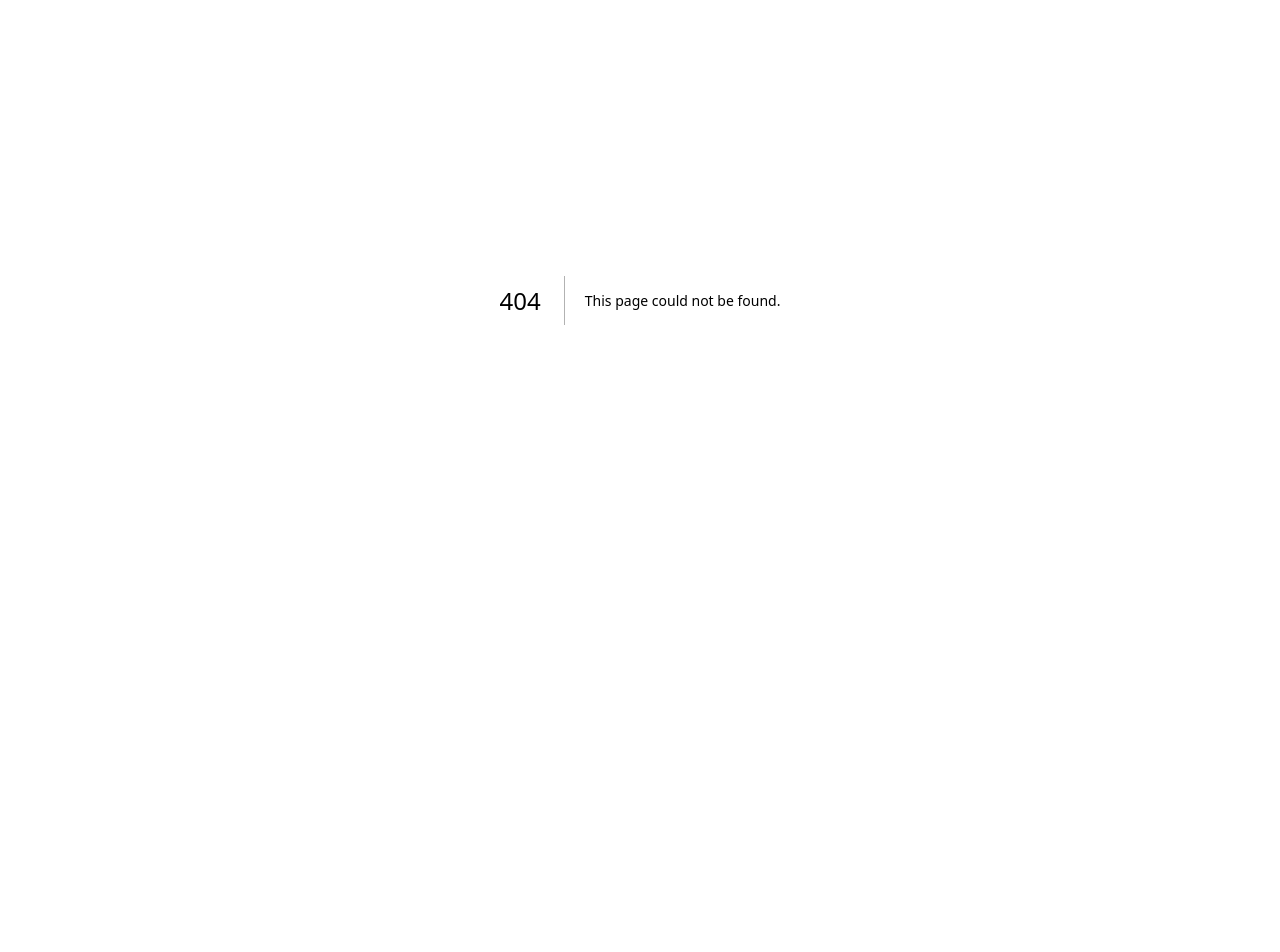
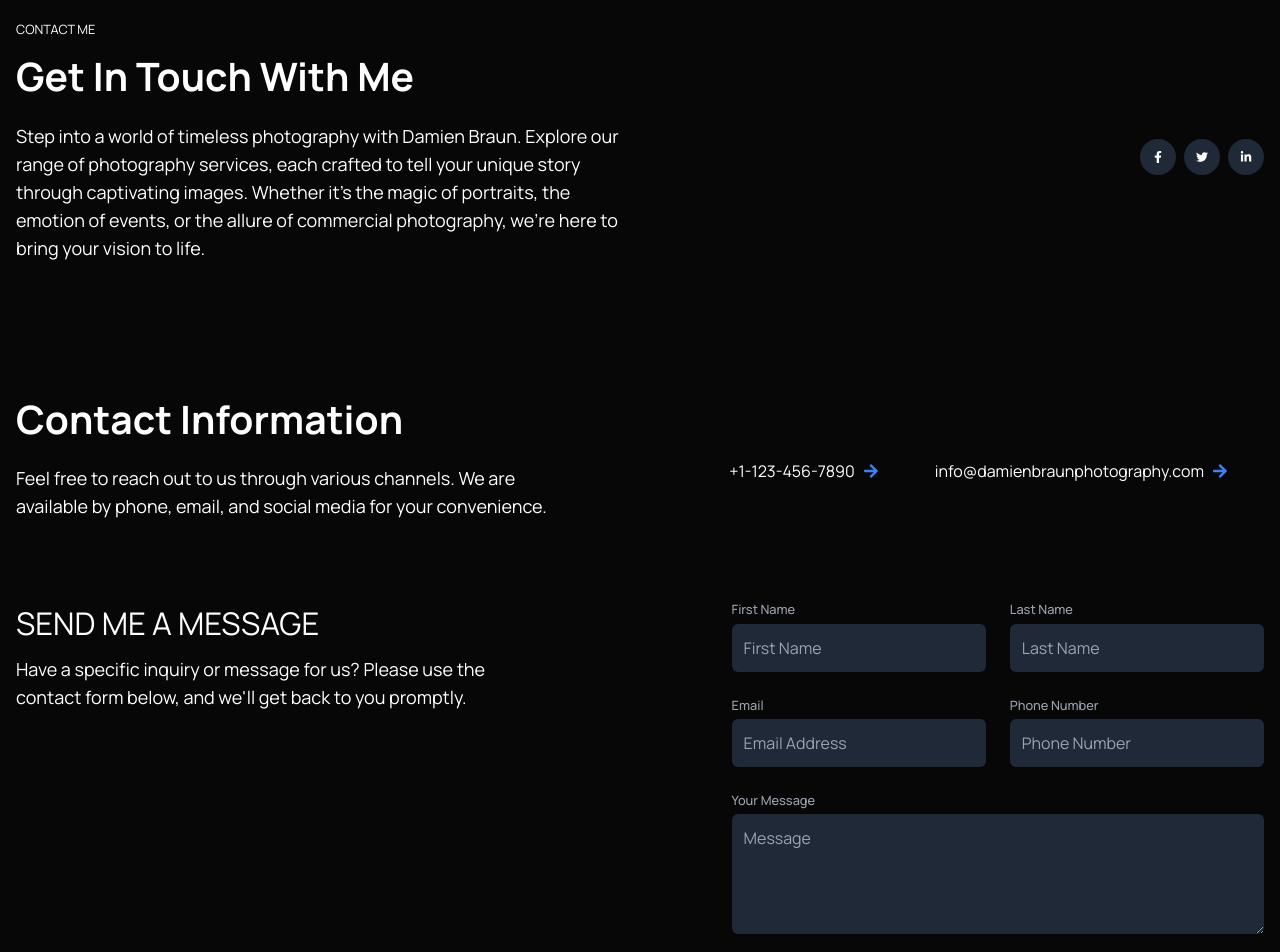
Before and after one commit to Jula000/photostudio, a Next.js app: page /contact in a window 1280 px wide. Before the commit this address had no page. Shown: the part 100-1052 px from the top of the page. Before the commit the page ends 800 px from the top, so only its background shows below. Built offline with nearby package versions, Linux system fonts and the light colour scheme.

Commit message:
Revert "Revert "create contact page""

```diff
--- /dev/null
+++ b/src/app/contact/page.tsx
@@ -0,0 +1,17 @@
+import Header from "@/components/common/Header";
+import Footer from "@/components/common/Footer";
+import Testimonials from "@/components/HomePage/Testimonials";
+import Contact from "@/components/ContactPage/ContactSection";
+import ContactForm from "@/components/ContactPage/ContactForm";
+
+export default function ContactPage() {
+  return (
+    <main className="flex min-h-screen flex-col bg-main-color">
+      <Header />
+      <Contact />
+      <ContactForm />
+      <Testimonials />
+      <Footer />
+    </main>
+  );
+}
--- /dev/null
+++ b/src/components/ContactPage/ContactForm/index.tsx
@@ -0,0 +1,134 @@
+import GlossyButton from "@/components/common/GlossyButton";
+import React from "react";
+import { FaArrowRight } from "react-icons/fa";
+
+const ContactForm: React.FC = () => {
+  return (
+    <div className="text-white">
+      <div className="container mx-auto px-4 py-12">
+        <div className="mb-12">
+          <div className="flex flex-col md:flex-row md:items-center justify-between mr-9">
+            <div>
+              <h1 className="text-4xl font-bold mb-4">Contact Information</h1>
+              <p className="text-lg mb-8">
+                Feel free to reach out to us through various channels. We are
+                <br />
+                available by phone, email, and social media for your
+                convenience.
+              </p>
+            </div>
+            <div className="flex md:flex-row md:items-center md:space-x-4">
+              <div className="flex items-center space-x-2 mr-10">
+                <span>+1-123-456-7890</span>
+                <FaArrowRight className="text-blue-500" />
+              </div>
+              <div className="flex items-center space-x-2">
+                <span>info@damienbraunphotography.com</span>
+                <FaArrowRight className="text-blue-500" />
+              </div>
+            </div>
+          </div>
+        </div>
+
+        <div className="mb-12 flex flex-row justify-between">
+          <div className="flex flex-col">
+            <h3 className="uppercase mb-2 text-3xl">Send Me A Message</h3>
+            <p className="text-lg mb-8">
+              Have a specific inquiry or message for us? Please use the <br />
+              contact form below, and we'll get back to you promptly.
+            </p>
+          </div>
+          <div className="justify-self-start">
+            <form className="space-y-6">
+              <div className="grid grid-cols-1 md:grid-cols-2 gap-6">
+                <div>
+                  <label
+                    htmlFor="first-name"
+                    className="block text-sm font-medium text-gray-400"
+                  >
+                    First Name
+                  </label>
+                  <input
+                    type="text"
+                    id="first-name"
+                    name="first-name"
+                    className="mt-1 p-3 block w-full bg-gray-800 border-gray-700 rounded-md shadow-sm text-white"
+                    placeholder="First Name"
+                  />
+                </div>
+                <div>
+                  <label
+                    htmlFor="last-name"
+                    className="block text-sm font-medium text-gray-400"
+                  >
+                    Last Name
+                  </label>
+                  <input
+                    type="text"
+                    id="last-name"
+                    name="last-name"
+                    className="mt-1 p-3 block w-full bg-gray-800 border-gray-700 rounded-md shadow-sm text-white"
+                    placeholder="Last Name"
+                  />
+                </div>
+                <div>
+                  <label
+                    htmlFor="email"
+                    className="block text-sm font-medium text-gray-400"
+                  >
+                    Email
+                  </label>
+                  <input
+                    type="email"
+                    id="email"
+                    name="email"
+                    className="mt-1 block p-3 w-full bg-gray-800 border-gray-700 rounded-md shadow-sm text-white"
+                    placeholder="Email Address"
+                  />
+                </div>
+                <div>
+                  <label
+                    htmlFor="phone-number"
+                    className="block text-sm font-medium text-gray-400"
+                  >
+                    Phone Number
+                  </label>
+                  <input
+                    type="tel"
+                    id="phone-number"
+                    name="phone-number"
+                    className="mt-1 p-3 block w-full bg-gray-800 border-gray-700 rounded-md shadow-sm text-white"
+                    placeholder="Phone Number"
+                  />
+                </div>
+              </div>
+              <div>
+                <label
+                  htmlFor="message"
+                  className="block text-sm font-medium text-gray-400"
+                >
+                  Your Message
+                </label>
+                <textarea
+                  id="message"
+                  name="message"
+                  rows={4}
+                  className="mt-1 p-3 block w-full bg-gray-800 border-gray-700 rounded-md shadow-sm text-white"
+                  placeholder="Message"
+                ></textarea>
+              </div>
+              <div className="flex justify-center">
+                <span className="self-center uppercase text-6xl">
+                  Send Message
+                </span>
+                <GlossyButton type="submit" />
+              </div>
+            </form>
+          </div>
+        </div>
+      </div>
+    </div>
+  );
+};
+
+export default ContactForm;
--- /dev/null
+++ b/src/components/ContactPage/ContactSection/index.tsx
@@ -0,0 +1,27 @@
+import React from "react";
+import SocialMediaButtons from "@/components/common/SocialMediaButtons";
+
+const ContactSection: React.FC = () => {
+  return (
+    <div className=" text-white flex items-center justify-center">
+      <div className="container mx-auto flex flex-col md:flex-row items-center justify-between px-4 py-12">
+        <div className="md:w-1/2">
+          <h3 className="text-sm uppercase mb-2">Contact Me</h3>
+          <h1 className="text-4xl font-bold mb-4">Get In Touch With Me</h1>
+          <p className="text-lg mb-8">
+            Step into a world of timeless photography with Damien Braun. Explore
+            our range of photography services, each crafted to tell your unique
+            story through captivating images. Whether it's the magic of
+            portraits, the emotion of events, or the allure of commercial
+            photography, we're here to bring your vision to life.
+          </p>
+        </div>
+        <div className="md:w-auto md:ml-4 flex justify-center md:justify-end">
+          <SocialMediaButtons />
+        </div>
+      </div>
+    </div>
+  );
+};
+
+export default ContactSection;
--- a/src/components/HomePage/Testimonials/index.tsx
+++ b/src/components/HomePage/Testimonials/index.tsx
@@ -36,15 +36,14 @@ const Testimonials: React.FC = () => {
   return (
     <div className="text-white py-12">
       <div className="container mx-auto px-4">
-        <h2 className="text-center text-sm font-semibold uppercase text-gray-500">
+        <h2 className="text-sm font-semibold uppercase text-gray-500">
           Testimonials
         </h2>
-        <h1 className="text-4xl font-bold text-center mb-6">
-          What My Clients Say
-        </h1>
-        <p className="text-center mb-6 text-gray-400">Total Reviews</p>
-        <p className="text-center mb-12 text-4xl font-bold">323</p>
-        <div className="flex justify-center space-x-4 mb-6">
+        <h1 className="text-4xl font-bold mb-6">What My Clients Say</h1>
+        <p className="mb-6 text-gray-400">Total Reviews</p>
+        <div className="flex">
+          <p className="mb-12 text-4xl font-bold">323</p>
+          <div className="flex-end space-x-4 mb-6">
             <Button className="p-2 rounded-full">{"<"}</Button>
             <Button className="p-2 rounded-full">{">"}</Button>
             <Link href="/all-testimonials">
@@ -52,6 +51,7 @@ const Testimonials: React.FC = () => {
                 View All Testimonials →
               </Button>
             </Link>
+          </div>
         </div>
         <div className="grid md:grid-cols-3 gap-6">
           {testimonials.map((testimonial, index) => (
--- a/src/components/common/GlossyButton.tsx
+++ b/src/components/common/GlossyButton.tsx
@@ -1,9 +1,15 @@
 import React from "react";
 import Image from "next/image";
 
-const GlossyButton: React.FC = () => {
+interface GlossyButtonProps
+  extends React.ButtonHTMLAttributes<HTMLButtonElement> {}
+
+const GlossyButton: React.FC<GlossyButtonProps> = ({ ...props }) => {
   return (
-    <button className="bg-button-blue px-8 py-3 rounded-full ml-3 flex items-center justify-center shadow-lg">
+    <button
+      {...props}
+      className="bg-button-blue px-8 py-3 rounded-full ml-3 flex items-center justify-center shadow-lg"
+    >
       <Image
         src="/hero-btn.svg"
         alt="Icon"
--- a/src/components/common/SocialMediaLink.tsx
+++ b/src/components/common/SocialMediaLink.tsx
@@ -1,24 +1,24 @@
-import Link from "next/link";
 import React from "react";
+import { IconType } from "react-icons";
 
 interface SocialMediaLinkProps {
   href: string;
-  icon: React.ComponentType;
+  icon: IconType;
+  className?: string;
 }
 
 const SocialMediaLink: React.FC<SocialMediaLinkProps> = ({
   href,
   icon: Icon,
+  className = "",
 }) => {
   return (
-    <Link
+    <a
       href={href}
-      target="_blank"
-      rel="noopener noreferrer"
-      className="text-gray-500 hover:text-white"
+      className={`bg-gray-800 p-3 rounded-full hover:bg-gray-700 ${className}`}
     >
-      <Icon />
-    </Link>
+      <Icon className="h-3 w-3" />
+    </a>
   );
 };
 
```
Lines whose indentation alone changed are shown as unchanged.
